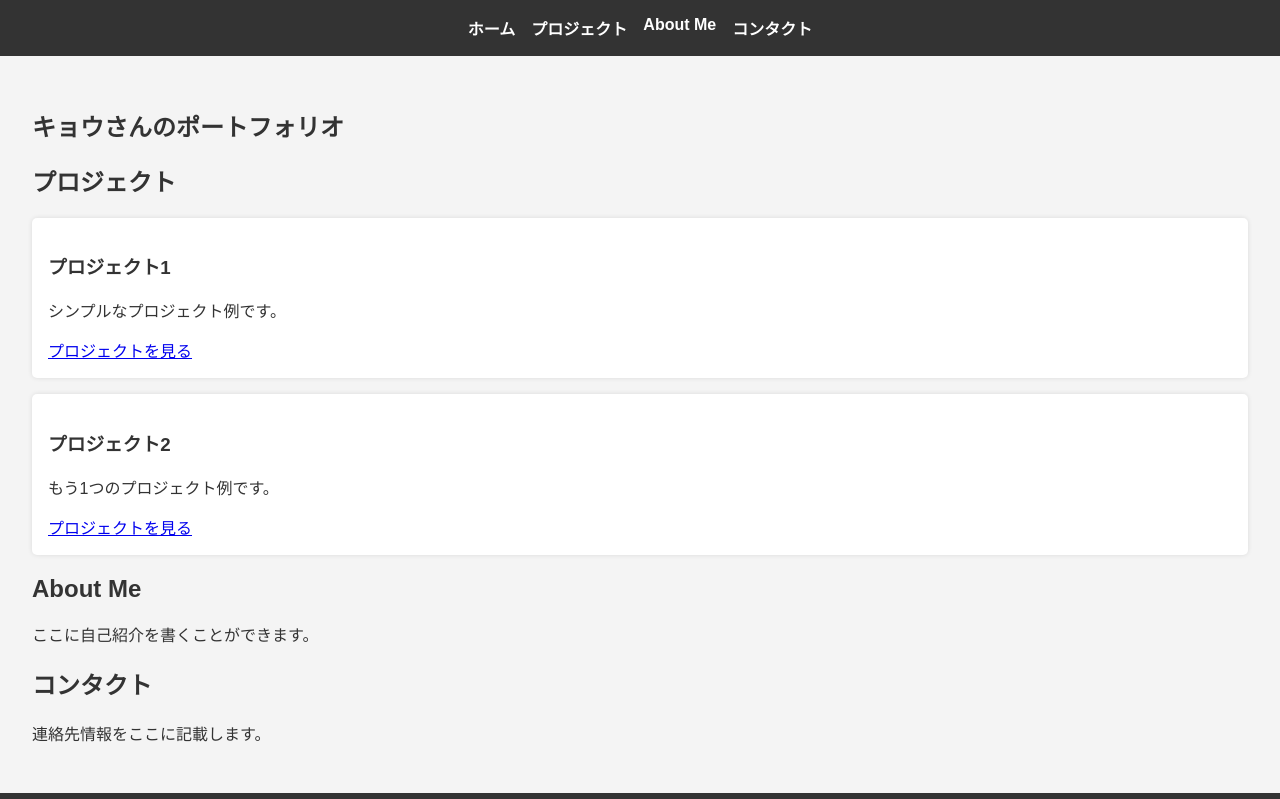
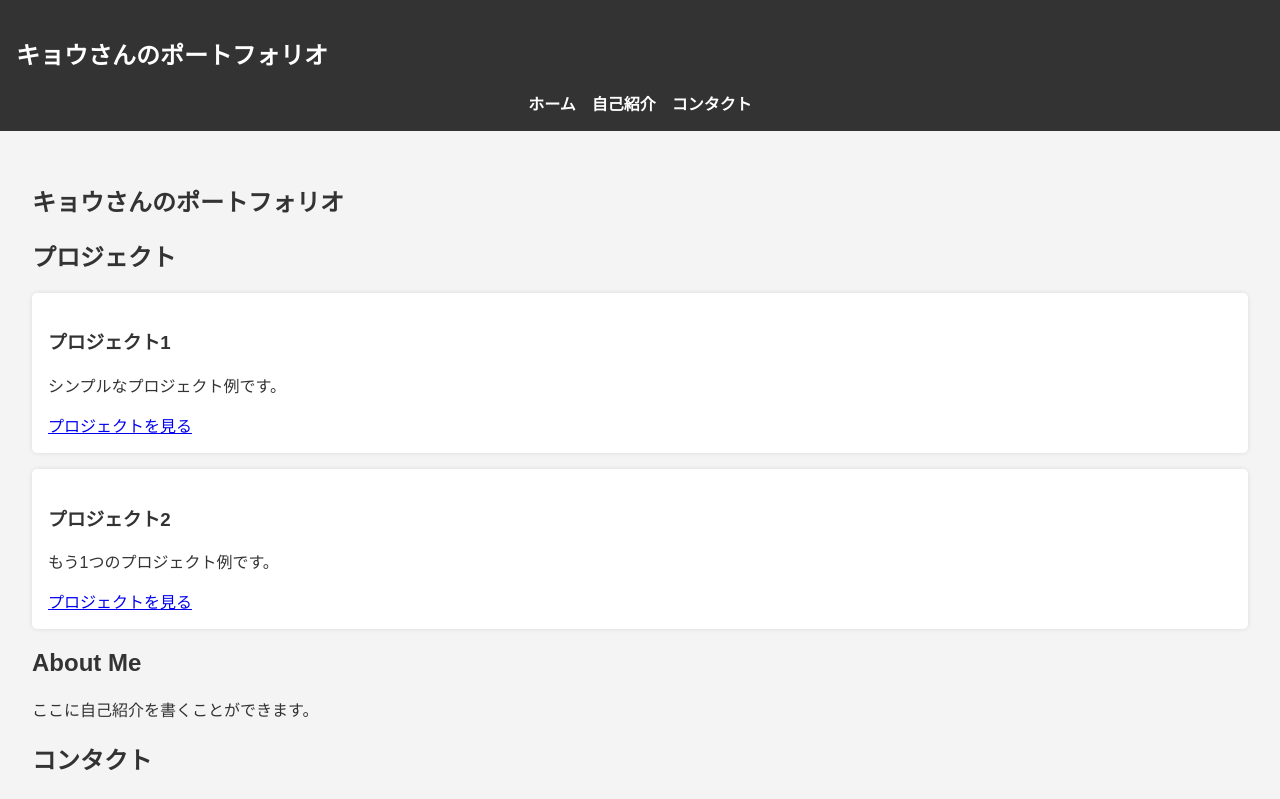
Before and after one commit to katume-eng/portfolio, a Vue app: page / in a window 1280 px wide. Shown: the top 799 px of the page. Built offline with nearby package versions, Linux system fonts and the light colour scheme.

Commit message:
make HeaderPart make it better

```diff
--- a/src/App.vue
+++ b/src/App.vue
@@ -1,15 +1,6 @@
 <template>
   <div id="app">
-    <header>
-      <nav>
-        <ul>
-          <li><a href="#home">ホーム</a></li>
-          <li><a href="#projects">プロジェクト</a></li>
-          <li><a href="#about">About Me</a></li>
-          <li><a href="#contact">コンタクト</a></li>
-        </ul>
-      </nav>
-    </header>
+    <HeaderPart />
     <main>
       <HomeSection />
       <ProjectsSection />
@@ -26,6 +17,7 @@ import ProjectsSection from './components/ProjectsSection.vue';
 import AboutSection from './components/AboutSection.vue';
 import ContactSection from './components/ContactSection.vue';
 import FooterPart from './components/FooterPart.vue';
+import HeaderPart from './components/HeaderPart.vue';
 
 export default {
   components: {
@@ -34,6 +26,7 @@ export default {
     AboutSection,
     ContactSection,
     FooterPart,
+    HeaderPart,
   },
 };
 </script>
@@ -46,30 +39,6 @@ body {
   background-color: #f4f4f4;
   color: #333;
 }
-header {
-  background-color: #333;
-  color: #fff;
-  padding: 1rem;
-}
-nav ul {
-  list-style: none;
-  display: flex;
-  justify-content: center;
-  gap: 1rem;
-  padding: 0;
-  margin: 0;
-}
-nav ul li {
-  display: inline;
-}
-nav ul li a {
-  color: #fff;
-  text-decoration: none;
-  font-weight: bold;
-}
-nav ul li a:hover {
-  text-decoration: underline;
-}
 main {
   padding: 2rem;
 }
--- a/src/components/FooterPart.vue
+++ b/src/components/FooterPart.vue
@@ -7,7 +7,9 @@
     </section>
 </template>
 <script>
-
+    export default {
+        name: "FooterPart",
+    };
 </script>
 <style>
 footer {
--- /dev/null
+++ b/src/components/HeaderPart.vue
@@ -0,0 +1,48 @@
+<template>
+    <section id="header">
+        <header>
+            <h1>キョウさんのポートフォリオ</h1>
+            <nav>
+                <ul>
+                    <li><a href="#home">ホーム</a></li>
+                    <li><a href="#about">自己紹介</a></li>
+                    <li><a href="#contact">コンタクト</a></li>
+                </ul>
+            </nav>
+        </header>
+    </section>
+</template>
+
+<script>
+    export default {
+        name: "HeaderPart",
+    };
+</script>
+
+<style>
+header {
+  background-color: #333;
+  color: #fff;
+  padding: 1rem;
+}
+nav ul {
+  list-style: none;
+  display: flex;
+  justify-content: center;
+  gap: 1rem;
+  padding: 0;
+  margin: 0;
+}
+nav ul li {
+  display: inline;
+}
+nav ul li a {
+  color: #fff;
+  text-decoration: none;
+  font-weight: bold;
+}
+nav ul li a:hover {
+  text-decoration: underline;
+}
+
+</style>
```
